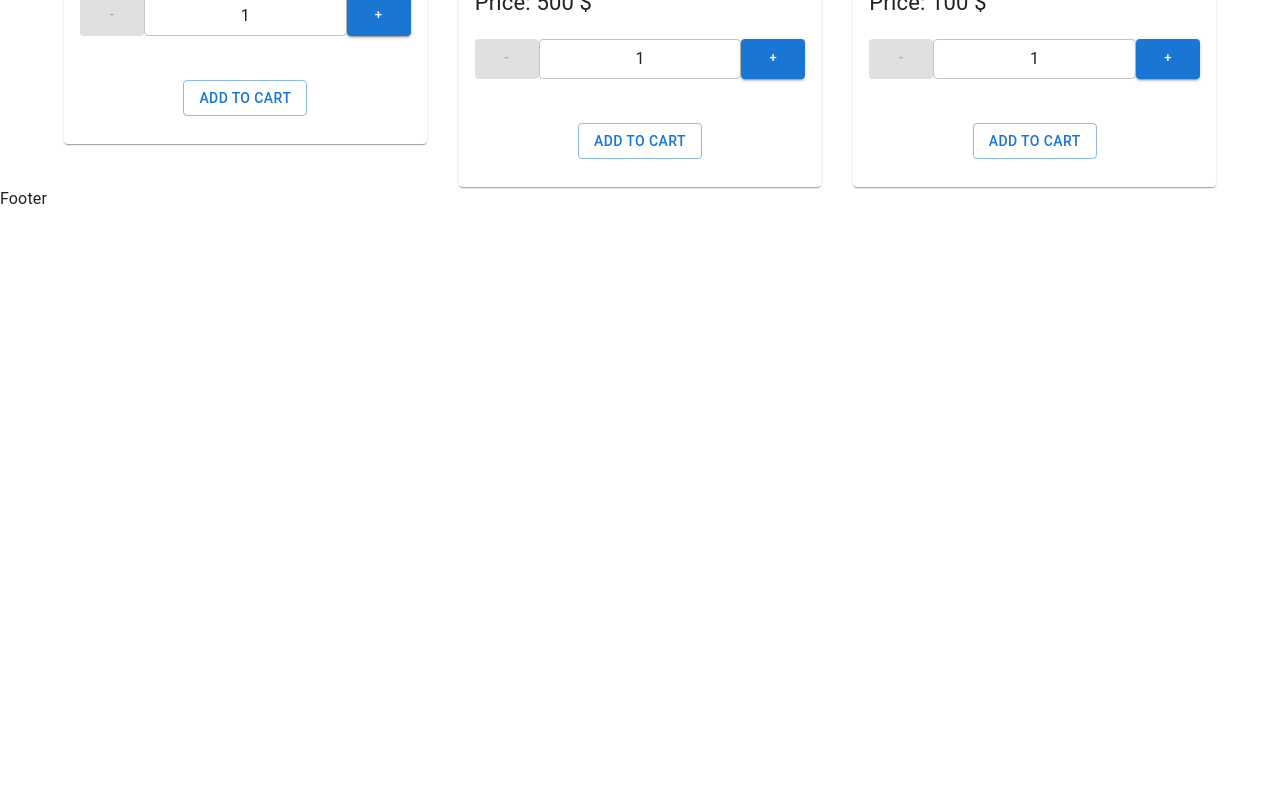
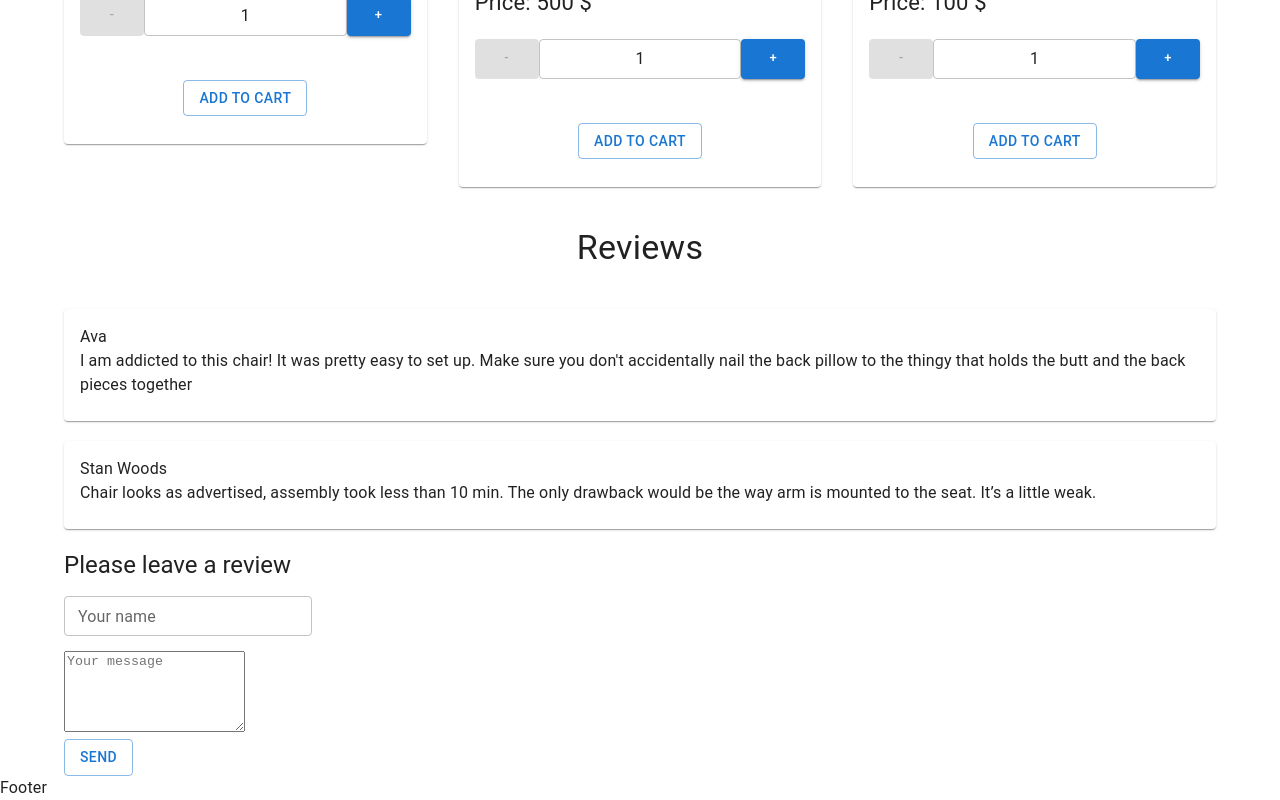
Before and after one commit to kznkv-skillup/fake-shop, a React (Create React App) app: page / in a window 1280 px wide. Shown: the part 1289-2089 px from the top of the page. Before the commit the page ends 1500 px from the top, so only its background shows below. Built offline with nearby package versions, Linux system fonts and the light colour scheme.

Commit message:
add Reviews

```diff
--- /dev/null
+++ b/src/components/Reviews/Reviews.tsx
@@ -0,0 +1,117 @@
+import {
+    Card,
+    CardContent,
+    TextareaAutosize,
+    TextField,
+    Typography,
+    Button,
+} from "@mui/material"
+import React, { useState } from "react"
+
+type Props = {}
+
+type Review = {
+    name: string
+    text: string
+}
+
+const Reviews = (props: Props) => {
+    const arrReview: Review[] = [
+        {
+            name: "Ava",
+            text: "I am addicted to this chair! It was pretty easy to set up. Make sure you don't accidentally nail the back pillow to the thingy that holds the butt and the back pieces together",
+        },
+        {
+            name: "Stan Woods",
+            text: "Chair looks as advertised, assembly took less than 10 min. The only drawback would be the way arm is mounted to the seat. It’s a little weak.",
+        },
+    ]
+
+    const [reviews, setReviews] = useState<Review[]>(arrReview)
+
+    const [newReview, setNewReview] = useState<Review>({ name: "", text: "" })
+
+    const handleChangeName = (e: React.ChangeEvent<HTMLInputElement>) => {
+        setNewReview((prevState: Review) => ({
+            ...prevState,
+            name: e.target.value,
+        }))
+    }
+
+    const handleChangeText = (e: React.ChangeEvent<HTMLTextAreaElement>) => {
+        setNewReview((prevState: Review) => ({
+            ...prevState,
+            text: e.target.value,
+        }))
+    }
+
+    const onSend = (e: React.FormEvent<HTMLFormElement>) => {
+        e.preventDefault()
+        if (newReview.name === "" || newReview.text === "") {
+            alert("all fields are required")
+        } else {
+            setReviews((prevState: Review[]) => {
+                return [...prevState, newReview]
+            })
+            setNewReview({
+                name: "",
+                text: "",
+            })
+        }
+    }
+
+    return (
+        <>
+            <Typography
+                variant="h4"
+                sx={{
+                    textAlign: "center",
+                    margin: "40px 0",
+                }}
+            >
+                Reviews
+            </Typography>
+            {reviews.map(({ name, text }: Review, i) => (
+                <Card
+                    sx={{
+                        margin: "20px 0",
+                    }}
+                    key={i}
+                >
+                    <CardContent>
+                        <div>{name}</div>
+                        <div>{text}</div>
+                    </CardContent>
+                </Card>
+            ))}
+            <form onSubmit={onSend}>
+                <Typography variant="h5">Please leave a review</Typography>
+                <div
+                    style={{
+                        margin: "15px 0",
+                    }}
+                >
+                    <TextField
+                        size="small"
+                        label="Your name"
+                        value={newReview.name}
+                        onChange={handleChangeName}
+                    />
+                </div>
+                <TextareaAutosize
+                    minRows={5}
+                    placeholder="Your message"
+                    onChange={handleChangeText}
+                    value={newReview.text}
+                />
+                <div>
+                    <Button type="submit" variant="outlined">
+                        Send
+                    </Button>
+                </div>
+            </form>
+        </>
+    )
+}
+
+export default Reviews
--- a/src/pages/Home/Home.tsx
+++ b/src/pages/Home/Home.tsx
@@ -1,4 +1,5 @@
 import ProductsList from "components/Products/ProductsList"
+import Reviews from "components/Reviews/Reviews"
 import React from "react"
 
 type Props = {
@@ -9,6 +10,7 @@ const Home = ({ addProductToCart }: Props) => {
     return (
         <>
             <ProductsList addProductToCart={addProductToCart} />
+            <Reviews />
         </>
     )
 }
```
